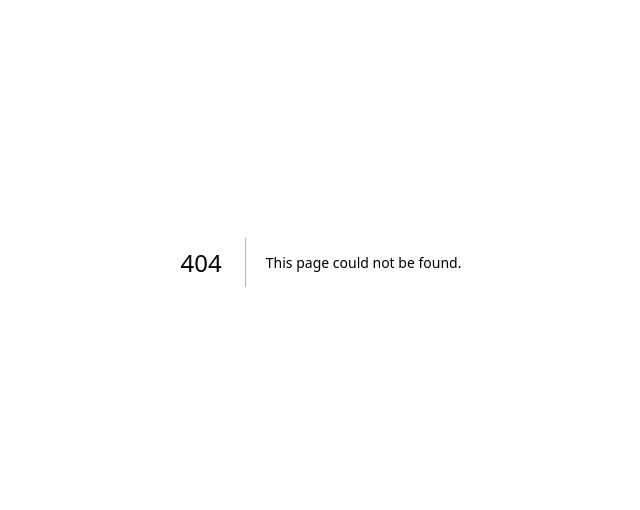
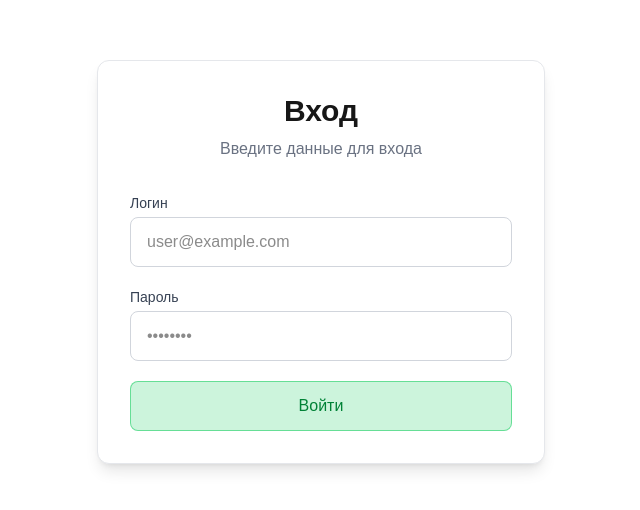
Before and after one commit to schoolx-scanwords/scanfinity, a Next.js app in the folder frontend/: page /login in a window 1280 px wide. Before the commit this address had no page. Shown: the part 138-648 px from the top of the page, without its empty margins (319-959 px from the left). Built offline with nearby package versions, Linux system fonts and the light colour scheme.

Commit message:
feat: добавлена страница входа с редиректом на /login

```diff
--- /dev/null
+++ b/frontend/app/login/page.tsx
@@ -0,0 +1,66 @@
+'use client';
+
+import { useState } from 'react';
+import { useRouter } from 'next/navigation';
+
+export default function LoginPage() {
+  const [login, setLogin] = useState('');
+  const [password, setPassword] = useState('');
+  const router = useRouter();
+
+  const handleSubmit = (e: React.FormEvent) => {
+    e.preventDefault();
+    console.log('Login:', login, password);
+    alert('Форма готова!');
+  };
+
+  return (
+    <div className="fixed inset-0 bg-white flex items-center justify-center p-4">
+      <div className="w-full max-w-md bg-white rounded-xl shadow-lg border border-gray-200 overflow-hidden">
+        <div className="p-8">
+          <h1 className="text-3xl font-bold text-center mb-2">Вход</h1>
+          <p className="text-gray-500 text-center mb-8">Введите данные для входа</p>
+
+          <form onSubmit={handleSubmit} className="space-y-5">
+            <div>
+              <label htmlFor="login" className="block text-sm font-medium text-gray-700 mb-1">
+                Логин
+              </label>
+              <input
+                id="login"
+                type="text"
+                value={login}
+                onChange={(e) => setLogin(e.target.value)}
+                className="w-full px-4 py-3 rounded-lg border border-gray-300 focus:outline-none focus:ring-2 focus:ring-green-500 focus:border-transparent"
+                placeholder="user@example.com"
+                required
+              />
+            </div>
+
+            <div>
+              <label htmlFor="password" className="block text-sm font-medium text-gray-700 mb-1">
+                Пароль
+              </label>
+              <input
+                id="password"
+                type="password"
+                value={password}
+                onChange={(e) => setPassword(e.target.value)}
+                className="w-full px-4 py-3 rounded-lg border border-gray-300 focus:outline-none focus:ring-2 focus:ring-green-500 focus:border-transparent"
+                placeholder="••••••••"
+                required
+              />
+            </div>
+
+            <button
+              type="submit"
+              className="w-full py-3 px-4 bg-green-500/20 hover:bg-green-500/30 border border-green-500/50 text-green-700 font-medium rounded-lg transition-colors"
+            >
+              Войти
+            </button>
+          </form>
+        </div>
+      </div>
+    </div>
+  );
+}
--- a/frontend/app/page.tsx
+++ b/frontend/app/page.tsx
@@ -1,65 +1,6 @@
-import Image from "next/image";
+// app/page.tsx
+import { redirect } from 'next/navigation';
 
-export default function Home() {
-  return (
-    <div className="flex min-h-screen items-center justify-center bg-zinc-50 font-sans dark:bg-black">
-      <main className="flex min-h-screen w-full max-w-3xl flex-col items-center justify-between py-32 px-16 bg-white dark:bg-black sm:items-start">
-        <Image
-          className="dark:invert"
-          src="/next.svg"
-          alt="Next.js logo"
-          width={100}
-          height={20}
-          priority
-        />
-        <div className="flex flex-col items-center gap-6 text-center sm:items-start sm:text-left">
-          <h1 className="max-w-xs text-3xl font-semibold leading-10 tracking-tight text-black dark:text-zinc-50">
-            To get started, edit the page.tsx file.
-          </h1>
-          <p className="max-w-md text-lg leading-8 text-zinc-600 dark:text-zinc-400">
-            Looking for a starting point or more instructions? Head over to{" "}
-            <a
-              href="https://vercel.com/templates?framework=next.js&utm_source=create-next-app&utm_medium=appdir-template-tw&utm_campaign=create-next-app"
-              className="font-medium text-zinc-950 dark:text-zinc-50"
-            >
-              Templates
-            </a>{" "}
-            or the{" "}
-            <a
-              href="https://nextjs.org/learn?utm_source=create-next-app&utm_medium=appdir-template-tw&utm_campaign=create-next-app"
-              className="font-medium text-zinc-950 dark:text-zinc-50"
-            >
-              Learning
-            </a>{" "}
-            center.
-          </p>
-        </div>
-        <div className="flex flex-col gap-4 text-base font-medium sm:flex-row">
-          <a
-            className="flex h-12 w-full items-center justify-center gap-2 rounded-full bg-foreground px-5 text-background transition-colors hover:bg-[#383838] dark:hover:bg-[#ccc] md:w-[158px]"
-            href="https://vercel.com/new?utm_source=create-next-app&utm_medium=appdir-template-tw&utm_campaign=create-next-app"
-            target="_blank"
-            rel="noopener noreferrer"
-          >
-            <Image
-              className="dark:invert"
-              src="/vercel.svg"
-              alt="Vercel logomark"
-              width={16}
-              height={16}
-            />
-            Deploy Now
-          </a>
-          <a
-            className="flex h-12 w-full items-center justify-center rounded-full border border-solid border-black/[.08] px-5 transition-colors hover:border-transparent hover:bg-black/[.04] dark:border-white/[.145] dark:hover:bg-[#1a1a1a] md:w-[158px]"
-            href="https://nextjs.org/docs?utm_source=create-next-app&utm_medium=appdir-template-tw&utm_campaign=create-next-app"
-            target="_blank"
-            rel="noopener noreferrer"
-          >
-            Documentation
-          </a>
-        </div>
-      </main>
-    </div>
-  );
+export default function HomePage() {
+  redirect('/login');
 }
```
Also changed, not shown: 1 other file (tests, documents, lock files or other folders).
